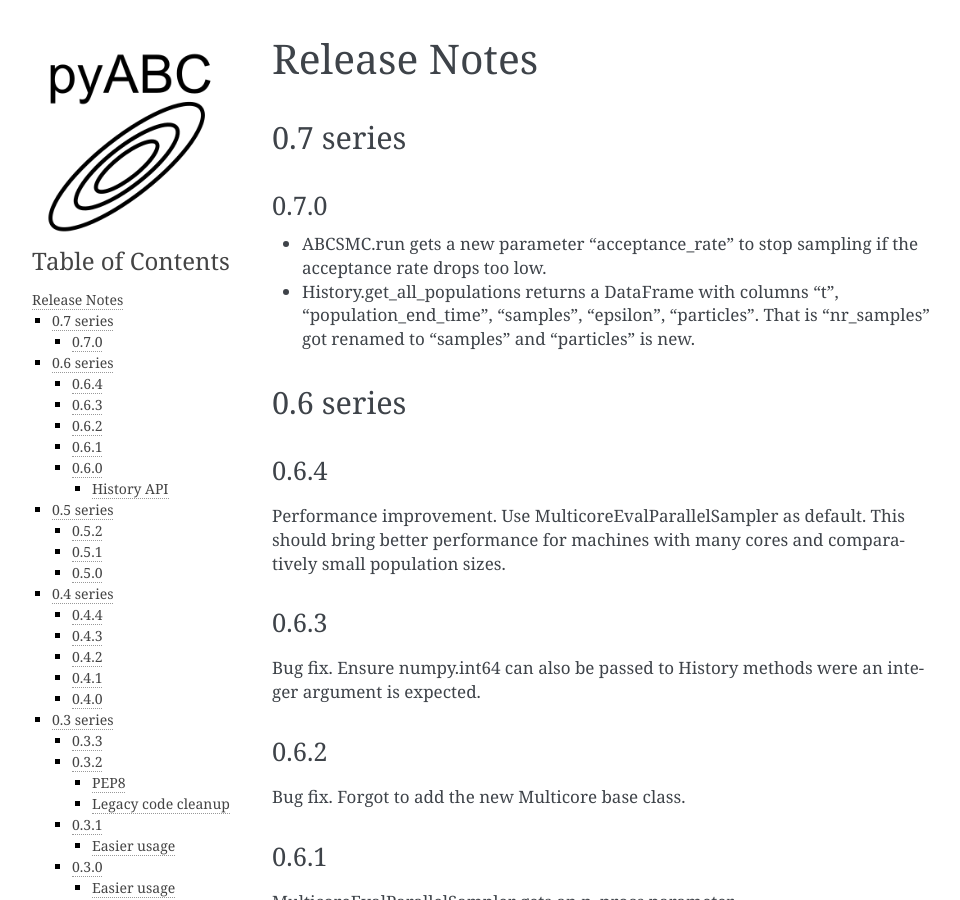
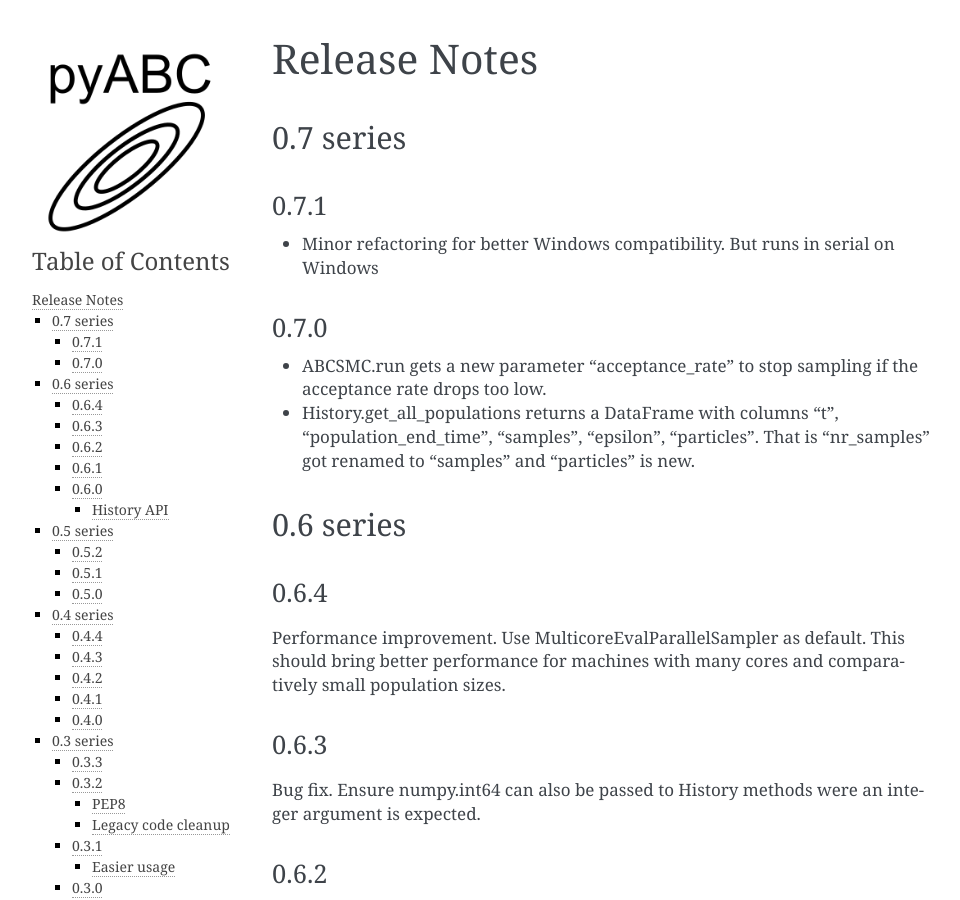
Before and after one commit to ICB-DCM/pyABC, a Sphinx documentation site: the page built from doc/releasenotes.rst, in a window 1280 px wide and 900 px high. Shown: the whole window, without its empty margins (148-1108 px from the left). Built offline with Sphinx 7.4.7, drawn with Linux system fonts in a browser that asks for light colours.

Commit message:
version up

```diff
--- a/doc/releasenotes.rst
+++ b/doc/releasenotes.rst
@@ -5,6 +5,14 @@ Release Notes
 
 0.7 series
 ..........
+
+
+0.7.1
+-----
+
+
+* Minor refactoring for better Windows compatibility. But runs in serial
+  on Windows
 
 
 0.7.0
--- a/pyabc/version.py
+++ b/pyabc/version.py
@@ -1 +1 @@
-__version__ = "0.7.0"
+__version__ = "0.7.1"
```
